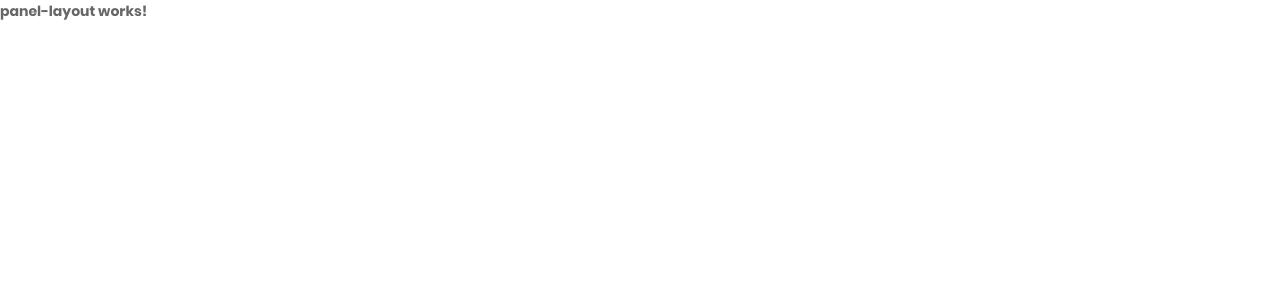
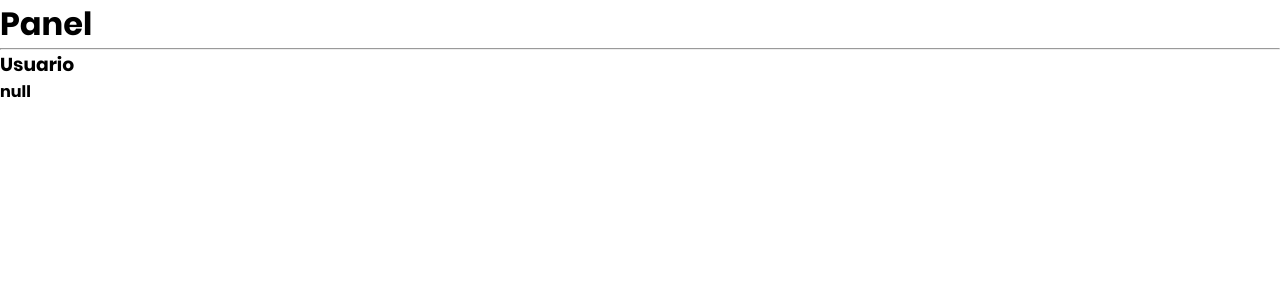
Before and after one commit to FranRDev/CursoAngularDeCeroAExpertoFernandoHerrera, an Angular app in the folder 13-autenticacion-app/: page /panel in a window 1280 px wide. Shown: the top 300 px of the page. Built offline with nearby package versions, Linux system fonts and the light colour scheme.

Commit message:
Clase 367. Function Guard

```diff
--- a/13-autenticacion-app/src/app/app-routing.module.ts
+++ b/13-autenticacion-app/src/app/app-routing.module.ts
@@ -1,9 +1,11 @@
 import { NgModule } from '@angular/core';
 import { RouterModule, Routes } from '@angular/router';
 
+import { autenticadoGuard } from './autenticacion/guards/autenticado.guard';
+
 const routes: Routes = [
   { path: 'autenticacion', loadChildren: () => import('./autenticacion/autenticacion.module').then(m => m.AutenticacionModule) },
-  { path: 'panel', loadChildren: () => import('./panel/panel.module').then(m => m.PanelModule) },
+  { path: 'panel', canActivate: [autenticadoGuard], loadChildren: () => import('./panel/panel.module').then(m => m.PanelModule) },
   { path: '**', redirectTo: 'autenticacion' }
 ];
 
--- /dev/null
+++ b/13-autenticacion-app/src/app/autenticacion/guards/autenticado.guard.ts
@@ -0,0 +1,7 @@
+import { CanActivateFn } from '@angular/router';
+
+export const autenticadoGuard: CanActivateFn = (route, state) => {
+  console.log('autenticadoGuard');
+  console.log({ route, state });
+  return true;
+};
--- a/13-autenticacion-app/src/app/autenticacion/pages/inicio-sesion/inicio-sesion.component.ts
+++ b/13-autenticacion-app/src/app/autenticacion/pages/inicio-sesion/inicio-sesion.component.ts
@@ -1,29 +1,28 @@
 import { Component, inject } from '@angular/core';
 import { FormBuilder, FormGroup, Validators } from '@angular/forms';
+import { Router } from '@angular/router';
 
 import Swal from 'sweetalert2'
 
 import { AutenticacionService } from '../../services/autenticacion.service';
 
-@Component({
-  templateUrl: './inicio-sesion.component.html',
-  styleUrl: './inicio-sesion.component.css'
-})
+@Component({ templateUrl: './inicio-sesion.component.html', styleUrl: './inicio-sesion.component.css' })
 export class PaginaInicioSesionComponent {
 
+  private enrutador = inject(Router);
   private fb = inject(FormBuilder);
   private servicioAutenticacion = inject(AutenticacionService);
 
   public formulario: FormGroup = this.fb.group({
     correo: ['fran@r.dev', [Validators.required, Validators.email]],
-    clave: ['1234567', [Validators.required, Validators.minLength(6)]]
+    clave: ['123456', [Validators.required, Validators.minLength(6)]]
   });
 
   inicioSesion() {
     const { correo, clave } = this.formulario.value;
     this.servicioAutenticacion.inicioSesion(correo, clave)
       .subscribe({
-        next: () => console.log('Todo bien'),
+        next: () => this.enrutador.navigateByUrl('/panel'),
         error: (mensaje) => Swal.fire('Error', mensaje, 'error')
       });
   }
--- a/13-autenticacion-app/src/app/autenticacion/services/autenticacion.service.ts
+++ b/13-autenticacion-app/src/app/autenticacion/services/autenticacion.service.ts
@@ -31,7 +31,6 @@ export class AutenticacionService {
           this._usuarioActual.set(usuario);
           this._estadoAutenticacion.set(EstadoAutenticacion.autenticado);
           localStorage.setItem('token', token);
-          console.log({ usuario, token });
         }),
         map(() => true),
         catchError(error => throwError(() => error.error.message))
--- a/13-autenticacion-app/src/app/panel/layouts/panel-layout/panel-layout.component.html
+++ b/13-autenticacion-app/src/app/panel/layouts/panel-layout/panel-layout.component.html
@@ -1 +1,5 @@
-<p>panel-layout works!</p>
+<h1>Panel</h1>
+<hr>
+
+<h3>Usuario</h3>
+<pre>{{ usuario() | json }}</pre>
--- a/13-autenticacion-app/src/app/panel/layouts/panel-layout/panel-layout.component.ts
+++ b/13-autenticacion-app/src/app/panel/layouts/panel-layout/panel-layout.component.ts
@@ -1,4 +1,5 @@
-import { Component } from '@angular/core';
+import { Component, computed, inject } from '@angular/core';
+import { AutenticacionService } from '../../../autenticacion/services/autenticacion.service';
 
 @Component({
   templateUrl: './panel-layout.component.html',
@@ -6,4 +7,8 @@ import { Component } from '@angular/core';
 })
 export class PanelLayoutComponent {
 
+  private servicioAutenticacion = inject(AutenticacionService);
+
+  public usuario = computed(() => this.servicioAutenticacion.usuarioActual());
+
 }
```
